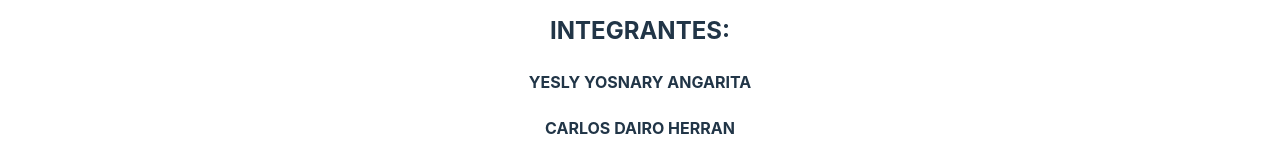
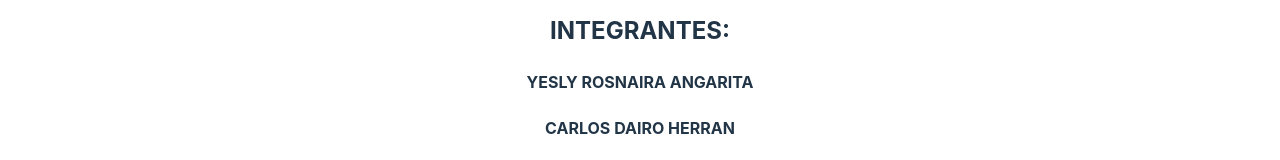
Before and after one commit to RicardoQ7/reactFase5G29, a React (Vite) app: page / in a window 1280 px wide. Shown: the part 402-562 px from the top of the page. Built offline with nearby package versions, Linux system fonts and the light colour scheme.

Commit message:
Update App.jsx

```diff
--- a/src/App.jsx
+++ b/src/App.jsx
@@ -20,7 +20,7 @@ function App() {
       <div className="card">
         <h2> INTEGRANTES: </h2>
 
-        <h4> YESLY YOSNARY ANGARITA </h4>
+        <h4> YESLY ROSNAIRA ANGARITA </h4>
         <h4> CARLOS DAIRO HERRAN </h4>
         <h4> WILLIAM RICARDO QUICENO </h4>
 
```
